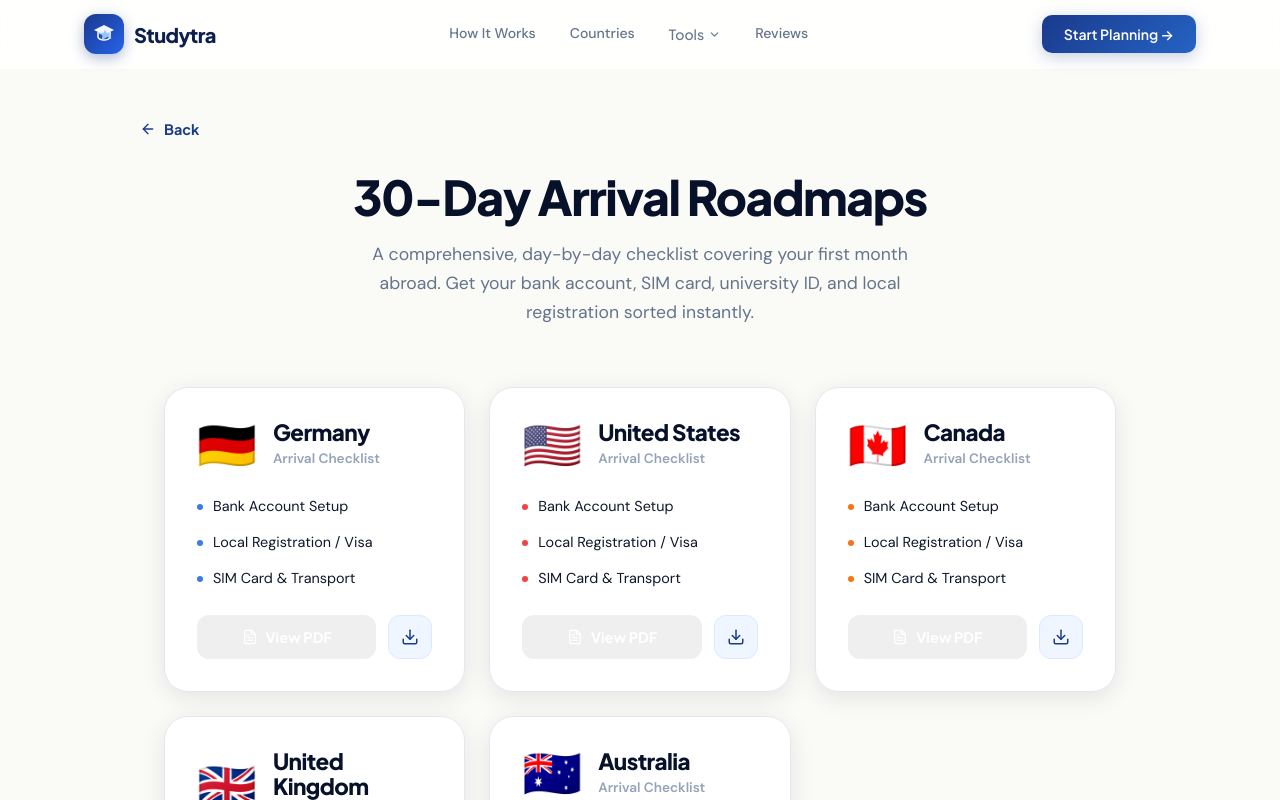
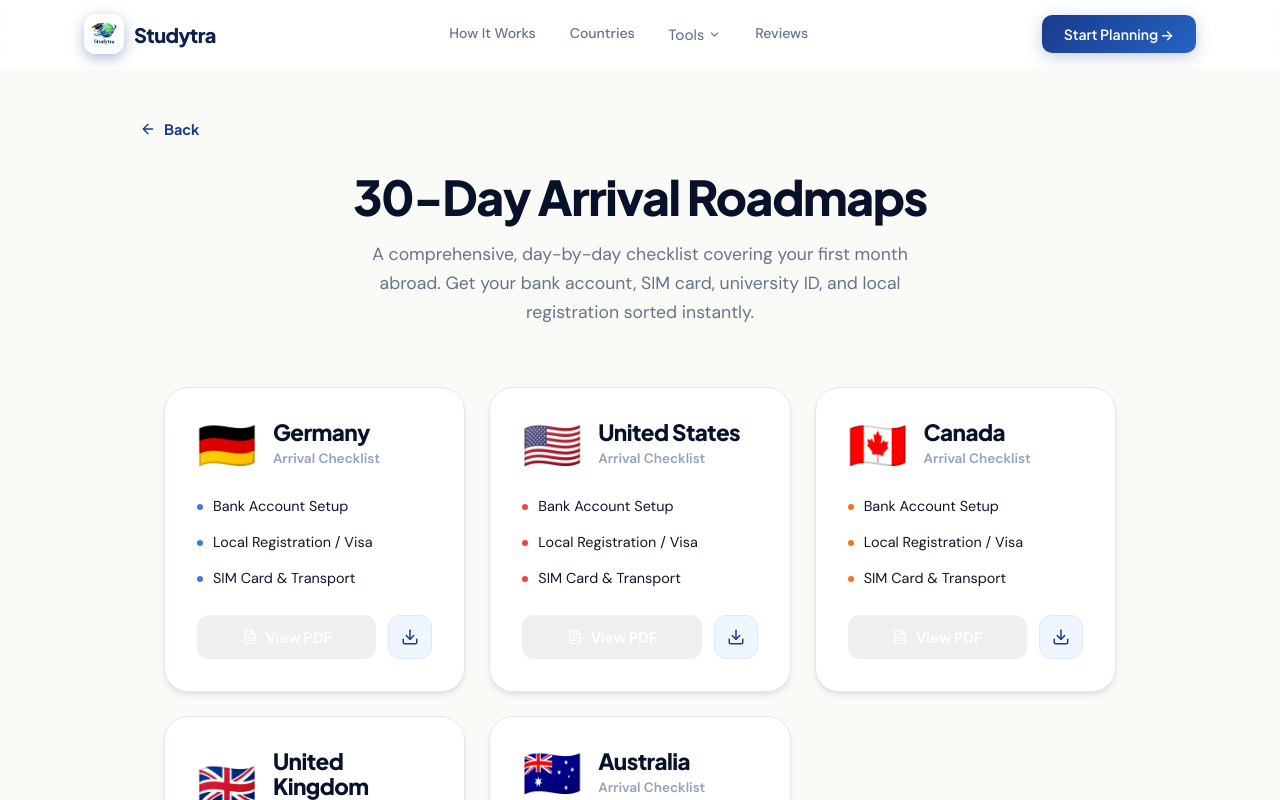
Before and after one commit to arupdas0825/studytra, a React (Vite) app: page /roadmap in a window 1280 px wide. Shown: the top 800 px of the page. Built offline with nearby package versions, Linux system fonts and the light colour scheme.

Commit message:
feat(core): updated routing and global CSS system
Integrated ResumeFormatPage in App router. Added global UI utilities for consistent layouts. Updated Navbar with new logo and dedicated CV/Resume links.

```diff
--- a/src/App.jsx
+++ b/src/App.jsx
@@ -8,6 +8,7 @@ import CountryRoadmapsSection from './components/tools/CountryRoadmapsSection'
 import LoanGuidance from './components/dashboard/LoanGuidance'
 import CVFormatPage from './pages/CVFormatPage'
 import SOPGuidePage from './pages/SOPGuidePage'
+import ResumeFormatPage from './pages/ResumeFormatPage'
 
 export default function App() {
   return (
@@ -20,6 +21,7 @@ export default function App() {
       <Route path="/tools/execution-guides" element={<CountryRoadmapsSection />} />
       <Route path="/loans"                  element={<LoanGuidance />} />
       <Route path="/tools/cv-formats"       element={<CVFormatPage />} />
+      <Route path="/tools/resume-formats"   element={<ResumeFormatPage />} />
       <Route path="/tools/sop-guide"        element={<SOPGuidePage />} />
       <Route path="*" element={
         <div style={{ padding: '2rem', textAlign: 'center', fontFamily: 'sans-serif' }}>
--- a/src/components/Navbar.jsx
+++ b/src/components/Navbar.jsx
@@ -20,7 +20,8 @@ const navLinks = [
         desc: 'Set your budget & calculate savings',
       },
       { label: '🏦 Loan Guide', href: '/loans', desc: 'Compare SBI, HDFC Credila & more' },
-      { label: '📄 CV & Resume Formats', href: '/tools/cv-formats', desc: 'ATS-certified templates for all 5 countries' },
+      { label: '📄 CV Formats', href: '/tools/cv-formats', desc: 'Academic CVs for Germany, UK, Canada, Australia' },
+      { label: '📋 Resume Formats', href: '/tools/resume-formats', desc: 'ATS resumes for USA, Canada, UK, Australia' },
       { label: '✍️ SOP Guide', href: '/tools/sop-guide', desc: 'Country-specific SOP formats & writing guide' },
     ],
   },
@@ -76,46 +77,18 @@ export default function Navbar() {
             textDecoration: 'none',
           }}
         >
-          <div
+          <img
+            src="/studytra-logo.png"
+            alt="Studytra Logo"
             style={{
               width: 40,
               height: 40,
               borderRadius: 12,
-              background: 'linear-gradient(135deg, #1a3a8c 0%, #2563eb 100%)',
-              display: 'flex',
-              alignItems: 'center',
-              justifyContent: 'center',
               boxShadow: '0 4px 14px rgba(26,58,140,0.35)',
               flexShrink: 0,
+              objectFit: 'contain'
             }}
-          >
-            <svg
-              width="24"
-              height="24"
-              viewBox="0 0 24 24"
-              fill="none"
-              xmlns="http://www.w3.org/2000/svg"
-            >
-              <polygon
-                points="12,3 22,8 12,13 2,8"
-                fill="white"
-                opacity="0.95"
-              />
-              <path
-                d="M6 10.5v4.5c0 1.5 2.7 3 6 3s6-1.5 6-3v-4.5"
-                stroke="white"
-                strokeWidth="1.5"
-                fill="none"
-                strokeLinecap="round"
-              />
-              <path
-                d="M19 16.5 l-3.5-2 -5.5 3 1-4L7 11l4.5-.5L13 7l1.5 3.5L19 11l-2.5 1.5z"
-                fill="#93c5fd"
-                stroke="white"
-                strokeWidth="0.4"
-              />
-            </svg>
-          </div>
+          />
           <span
             style={{
               fontFamily: 'Plus Jakarta Sans, sans-serif',
--- a/src/index.css
+++ b/src/index.css
@@ -49,11 +49,11 @@
   --bg-soft-2:      var(--ivory-2);
   --border:         var(--gray-200);
 
-  --shadow-xs: 0 1px 3px rgba(7,17,42,0.06);
-  --shadow-sm: 0 2px 10px rgba(7,17,42,0.07);
-  --shadow-md: 0 6px 24px rgba(7,17,42,0.09);
-  --shadow-lg: 0 16px 48px rgba(7,17,42,0.12);
-  --shadow-xl: 0 28px 72px rgba(7,17,42,0.15);
+  --shadow-xs: 0 1px 2px 0 rgba(13,31,78,0.05);
+  --shadow-sm: 0 1px 3px 0 rgba(13,31,78,0.1), 0 1px 2px -1px rgba(13,31,78,0.06);
+  --shadow-md: 0 4px 6px -1px rgba(13,31,78,0.1), 0 2px 4px -2px rgba(13,31,78,0.06);
+  --shadow-lg: 0 10px 15px -3px rgba(13,31,78,0.1), 0 4px 6px -4px rgba(13,31,78,0.05);
+  --shadow-xl: 0 20px 25px -5px rgba(13,31,78,0.15), 0 8px 10px -6px rgba(13,31,78,0.05);
 
   --r-xs:  6px;
   --r-sm:  10px;
@@ -195,3 +195,78 @@ img { max-width: 100%; display: block; }
 .btn-3d:active::after {
   opacity: 0;
 }
+
+/* ── Button System ── */
+.btn-primary {
+  background: linear-gradient(135deg, #1a3a8c 0%, #2563eb 100%);
+  color: white;
+  border: none;
+  border-radius: 10px;
+  padding: 12px 24px;
+  font-weight: 600;
+  font-size: 0.88rem;
+  cursor: pointer;
+  transition: all 0.2s ease;
+  box-shadow: 0 4px 14px rgba(37, 99, 235, 0.25);
+}
+.btn-primary:hover {
+  transform: translateY(-1px);
+  box-shadow: 0 6px 20px rgba(37, 99, 235, 0.35);
+}
+
+.btn-secondary {
+  background: transparent;
+  color: var(--blue-700, #1d4ed8);
+  border: 1.5px solid var(--blue-100, #dbeafe);
+  border-radius: 10px;
+  padding: 11px 24px;
+  font-weight: 600;
+  font-size: 0.88rem;
+  cursor: pointer;
+  transition: all 0.2s ease;
+}
+.btn-secondary:hover {
+  background: var(--blue-50, #eff6ff);
+  border-color: var(--blue-400, #3b7de0);
+}
+
+/* ── Card System ── */
+.card {
+  transition: transform 0.2s ease, box-shadow 0.2s ease;
+  border-radius: 16px;
+}
+.card:hover {
+  transform: translateY(-3px);
+  box-shadow: 0 8px 32px rgba(26, 58, 140, 0.10);
+}
+
+/* ── Form Elements ── */
+input, select, textarea {
+  border: 1.5px solid #e2e8f0;
+  border-radius: 10px;
+  padding: 10px 14px;
+  font-size: 0.9rem;
+  font-family: 'Plus Jakarta Sans', sans-serif;
+  outline: none;
+  transition: border-color 0.2s ease, box-shadow 0.2s ease;
+  box-sizing: border-box;
+}
+input:focus, select:focus, textarea:focus {
+  border-color: #2563eb;
+  box-shadow: 0 0 0 3px rgba(37, 99, 235, 0.08);
+}
+
+/* ── Section Container ── */
+.section-container {
+  max-width: 1200px;
+  margin: 0 auto;
+  padding: 0 24px;
+}
+@media (max-width: 768px) {
+  .section-container { padding: 0 16px; }
+}
+
+/* ── Hide Emoji Flags on Desktop (global fallback) ── */
+@media (min-width: 768px) {
+  .emoji-flag { display: none !important; }
+}
```
